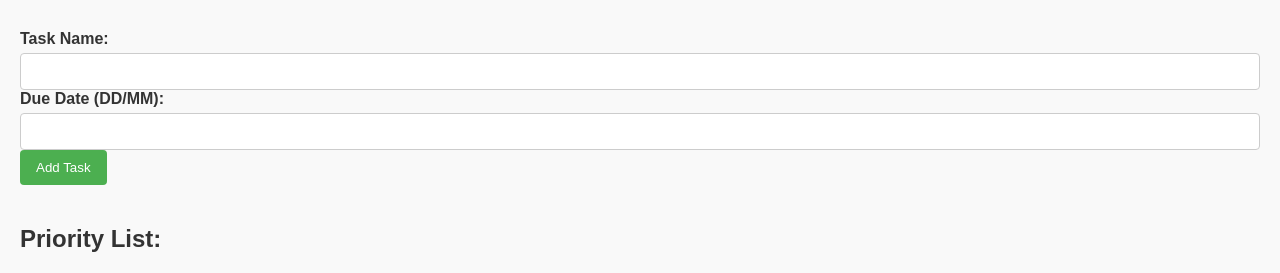
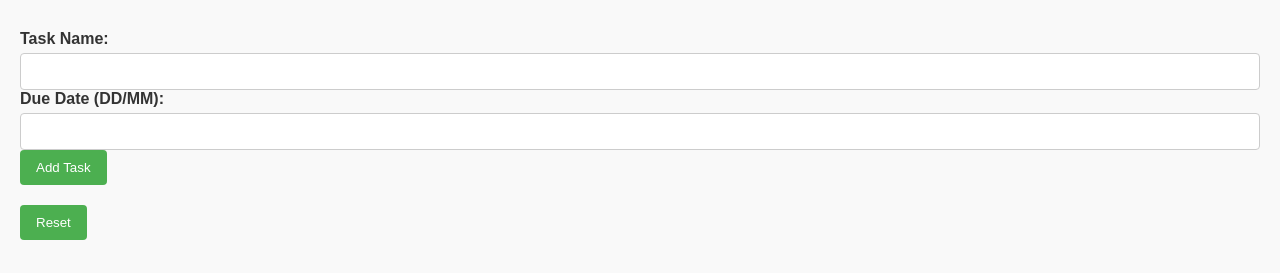
Before and after one commit to Mohammed-Majid/Task-Manager, a Flask app: page / in a window 1280 px wide. Shown: the part 78-351 px from the top of the page. Run offline with Flask 3, Linux system fonts and the light colour scheme.

Commit message:
add reset button

```diff
--- a/Templates/Index.html
+++ b/Templates/Index.html
@@ -18,6 +18,10 @@
             <button type="submit">Add Task</button>
         </form>
 
+        <form method="POST" action="{{ url_for('reset') }}">
+            <button type="submit">Reset</button>
+        </form>
+
         <h2>Priority List:</h2>
         <table>
             <tr>
@@ -32,9 +36,5 @@
             {% endfor %}
         </table>
     </div>
-
-    <!-- <footer>
-        &copy; Efficient algo
-    </footer> -->
 </body>
 </html>
--- a/app.py
+++ b/app.py
@@ -1,4 +1,4 @@
-from flask import Flask, render_template, request
+from flask import Flask, render_template, request, redirect, url_for
 import heapq
 from datetime import datetime
 
@@ -27,17 +27,28 @@ def print_priority_list(graph):
 @app.route('/', methods=['GET', 'POST'])
 def index():
     if request.method == 'POST':
-        task_name = request.form['task_name']
-        due_date = request.form['due_date']
+        if request.form.get('reset'):
+            graph['A'] = []  # Clear the task list
+        else:
+            task_name = request.form['task_name']
+            due_date = request.form['due_date']
 
-        day, month = map(int, due_date.split('/'))
-        year = datetime.now().year
-        due_date = datetime(year, month, day)
-        add_task(graph, task_name, due_date)
+            day, month = map(int, due_date.split('/'))
+            year = datetime.now().year
+            due_date = datetime(year, month, day)
+            add_task(graph, task_name, due_date)
 
     priority_list = print_priority_list(graph)
 
     return render_template('index.html', priority_list=priority_list)
 
+
+
+@app.route('/reset', methods=['POST'])
+def reset():
+    graph['A'] = []  # Clear the task list
+    return redirect(url_for('index'))
+
+
 if __name__ == '__main__':
     app.run()
```
Also changed, not shown: static/Script.js (added, +21 -0 lines).
